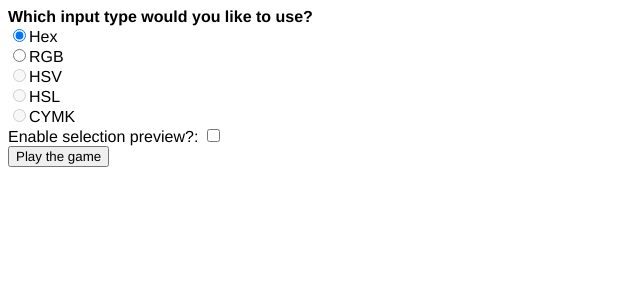
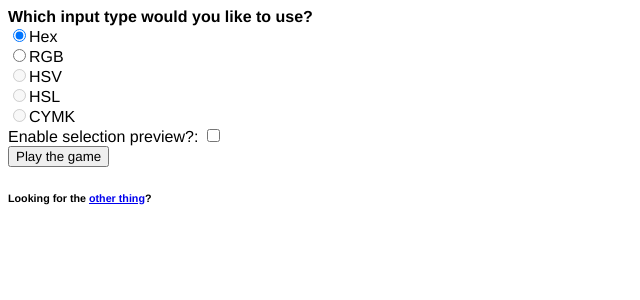
Before and after one commit to plojyon/guess_the_colour, a PHP site: page / in a window 1280 px wide. Shown: the top 300 px of the page, without its empty margins (0-640 px from the left). Run offline with PHP 8.4, Linux system fonts and the light colour scheme.

Commit message:
added other thing link

```diff
--- a/index.php
+++ b/index.php
@@ -23,5 +23,6 @@
 			Enable selection preview?: <input type="checkbox" name="preview"><br>
 			<button type="submit">Play the game</button>
 		</form>
+		<h6>Looking for the <a href="escape_room">other thing</a>?</h6>
 	</body>
 </html>
```
